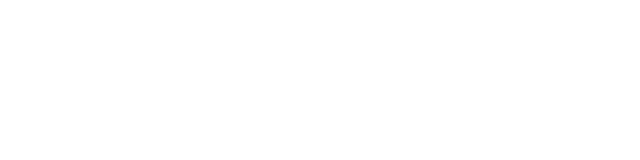
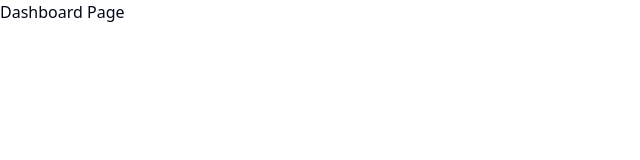
Before and after one commit to jeseias/woovi-bank-frontend, a React (Vite) app: page / in a window 1280 px wide. Shown: the top 160 px of the page, without its empty margins (0-640 px from the left). Built offline with nearby package versions, Linux system fonts and the light colour scheme.

Commit message:
feat: configure react router fom

```diff
--- a/package.json
+++ b/package.json
@@ -16,6 +16,7 @@
     "clsx": "^2.1.1",
     "react": "^18.2.0",
     "react-dom": "^18.2.0",
+    "react-router-dom": "^6.23.1",
     "tailwind-merge": "^2.3.0",
     "tailwindcss-animate": "^1.0.7"
   },
--- a/src/App.tsx
+++ b/src/App.tsx
@@ -1,8 +1,12 @@
+import { BrowserRouter } from "react-router-dom";
+import { AppRoutes } from "./routes/routes";
+
 function App() {
   return (
-    <div className="">
-    </div>
-  )
+    <BrowserRouter>
+      <AppRoutes />
+    </BrowserRouter>
+  );
 }
 
-export default App
+export default App;
--- /dev/null
+++ b/src/pages/dashboard/dashboard-page.tsx
@@ -0,0 +1,7 @@
+export const DashboardPage = () => {
+  return (
+    <div className="">
+      <h2 className="">Dashboard Page</h2>
+    </div>
+  );
+};
--- /dev/null
+++ b/src/pages/login/login-page.tsx
@@ -0,0 +1,7 @@
+export const LoginPage = () => {
+  return (
+    <div className="">
+      <h2 className="">Login Page</h2>
+    </div>
+  );
+};
--- /dev/null
+++ b/src/routes/routes.tsx
@@ -0,0 +1,12 @@
+import { DashboardPage } from "@/pages/dashboard/dashboard-page";
+import { LoginPage } from "@/pages/login/login-page";
+import { Routes as RouteWrapper, Route } from "react-router-dom";
+
+export const AppRoutes = () => {
+  return (
+    <RouteWrapper>
+      <Route path="/" element={<DashboardPage />} />
+      <Route path="/auth/login" element={<LoginPage />} />
+    </RouteWrapper>
+  );
+};
```
Also changed, not shown: 1 other file (tests, documents, lock files or other folders).
